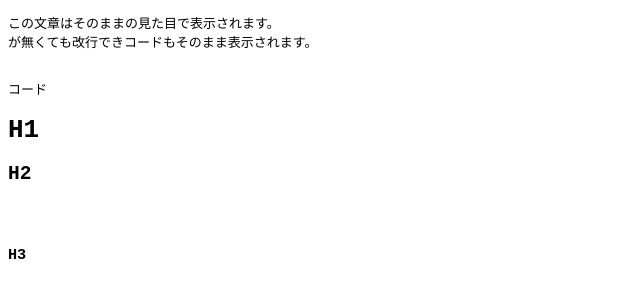
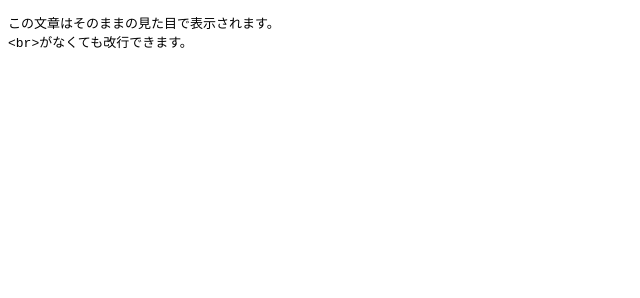
Before and after one commit to katsudon-tabetai/html_sample_06, a plain HTML site: page index.html in a window 1280 px wide. Shown: the whole page, without its empty margins (0-640 px from the left). Drawn offline with Linux system fonts and the light colour scheme.

Commit message:
Update index.html

```diff
--- a/index.html
+++ b/index.html
@@ -6,8 +6,7 @@
     <title>Document</title>
 </head>
 <body>
-    <pre>この文章はそのままの見た目で表示されます。<br>が無くても改行できコードもそのまま表示されます。
-        <p>コード</p><h1>H1</h1><h2>H2</h2>
-        <h3>H3</h3></pre>
+    <pre><code>この文章はそのままの見た目で表示されます。
+&lt;br&gt;がなくても改行できます。</code></pre>
 </body>
 </html>
```
